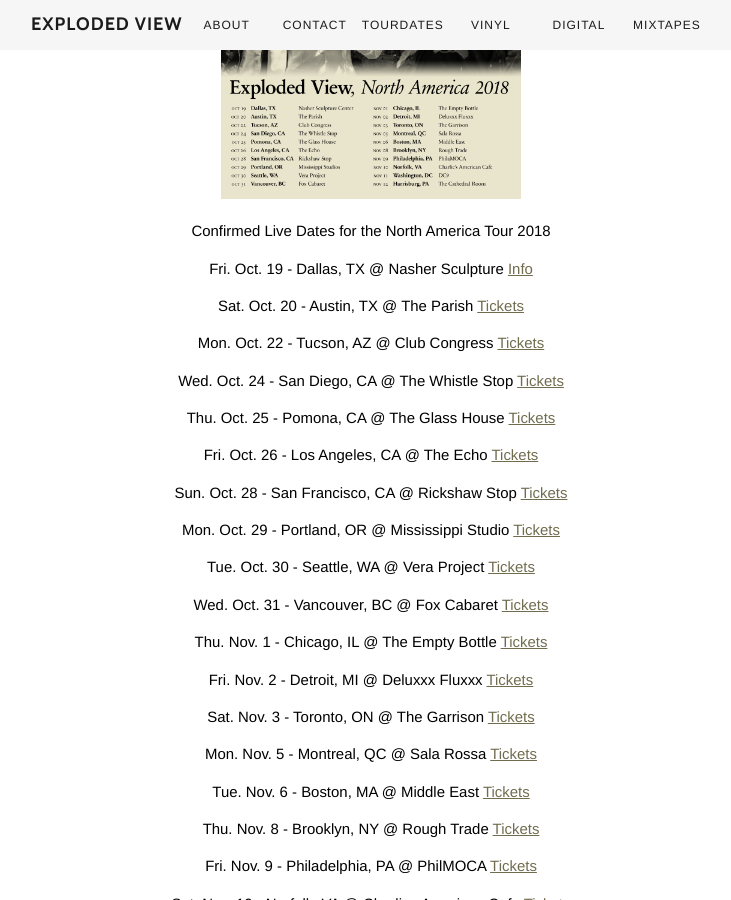
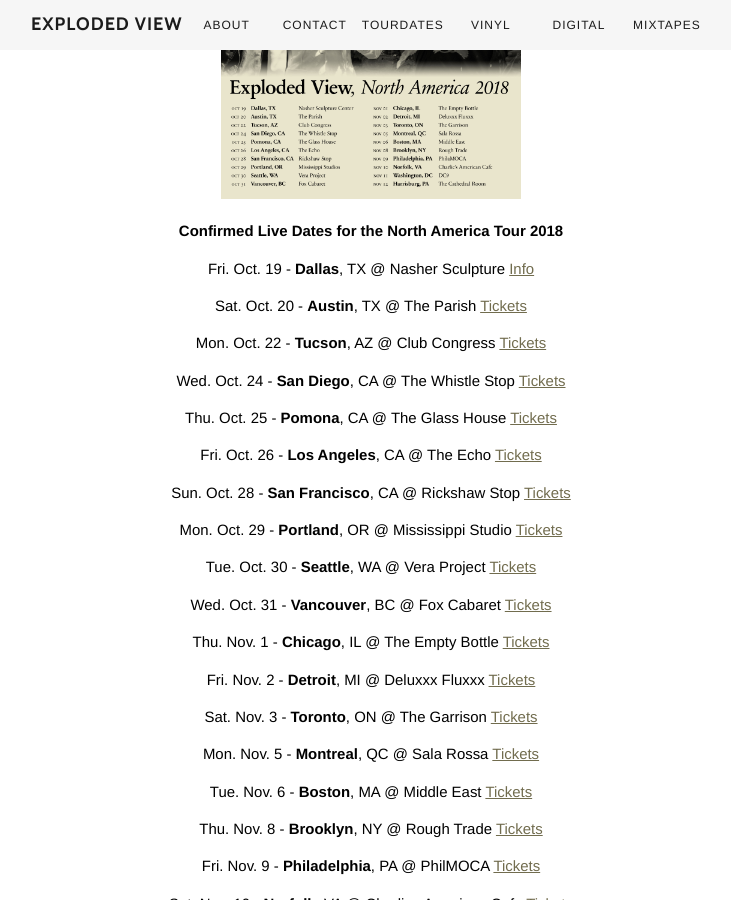
Before and after one commit to explodedviewband/evweb2, a Jekyll site: the page built from _posts/2018-07-10-tourdates-north-america-2018.md, in a window 1280 px wide and 900 px high, scrolled down 257 px. Shown: the whole window, without its empty margins (269-1000 px from the left). Built offline with Jekyll 4.4.1, drawn with Linux system fonts in a browser that asks for light colours; nearby versions of some CDN libraries; some of the changed text lies outside the part shown.

```diff
--- a/_posts/2018-07-10-tourdates-north-america-2018.md
+++ b/_posts/2018-07-10-tourdates-north-america-2018.md
@@ -6,45 +6,46 @@ categories: news
 ---
 ![Tour Dates US Tour 2018]({{site.baseurl}}/assets/sbr209-explodedview-northamerica2018-r3.jpg)
 
-Confirmed Live Dates for the North America Tour 2018
+**Confirmed Live Dates for the North America Tour 2018**
 
 
-Fri. Oct. 19 - Dallas, TX @ Nasher Sculpture [Info](http://www.nashersculpturecenter.org/engage/event?id=620)
 
-Sat. Oct. 20 - Austin, TX @ The Parish [Tickets](https://www.theparishaustin.com/event-details/TWL1853309/exploded-view-at-the-parish/)
+Fri. Oct. 19 - **Dallas**, TX @ Nasher Sculpture [Info](http://www.nashersculpturecenter.org/engage/event?id=620)
 
-Mon. Oct. 22 - Tucson, AZ @ Club Congress [Tickets](https://www.eventbrite.com/e/exploded-view-with-exek-tickets-47539289294)
+Sat. Oct. 20 - **Austin**, TX @ The Parish [Tickets](https://www.theparishaustin.com/event-details/TWL1853309/exploded-view-at-the-parish/)
 
-Wed. Oct. 24 - San Diego, CA @ The Whistle Stop [Tickets](https://www.songkick.com/concerts/34452469-exploded-view-at-whistle-stop)
+Mon. Oct. 22 - **Tucson**, AZ @ Club Congress [Tickets](https://www.eventbrite.com/e/exploded-view-with-exek-tickets-47539289294)
 
-Thu. Oct. 25 - Pomona, CA @ The Glass House [Tickets](https://www.ticketfly.com/event/1720082-exploded-view-pomona/)
+Wed. Oct. 24 - **San Diego**, CA @ The Whistle Stop [Tickets](https://www.songkick.com/concerts/34452469-exploded-view-at-whistle-stop)
 
-Fri. Oct. 26 - Los Angeles, CA @ The Echo [Tickets](https://www.ticketfly.com/purchase/event/1722392)
+Thu. Oct. 25 - **Pomona**, CA @ The Glass House [Tickets](https://www.ticketfly.com/event/1720082-exploded-view-pomona/)
 
-Sun. Oct. 28 - San Francisco, CA @ Rickshaw Stop [Tickets](https://www.ticketfly.com/purchase/event/1720254)
+Fri. Oct. 26 - **Los Angeles**, CA @ The Echo [Tickets](https://www.ticketfly.com/purchase/event/1722392)
 
-Mon. Oct. 29 - Portland, OR @ Mississippi Studio [Tickets](https://www.ticketfly.com/event/1720141-exploded-view-portland/)
+Sun. Oct. 28 - **San Francisco**, CA @ Rickshaw Stop [Tickets](https://www.ticketfly.com/purchase/event/1720254)
 
-Tue. Oct. 30 - Seattle, WA @ Vera Project [Tickets](https://www.ticketfly.com/event/1722857-exploded-view-seattle/)
+Mon. Oct. 29 - **Portland**, OR @ Mississippi Studio [Tickets](https://www.ticketfly.com/event/1720141-exploded-view-portland/)
 
-Wed. Oct. 31 - Vancouver, BC @ Fox Cabaret [Tickets](https://www.ticketfly.com/event/1662175-exploded-view-vancouver/)
+Tue. Oct. 30 - **Seattle**, WA @ Vera Project [Tickets](https://www.ticketfly.com/event/1722857-exploded-view-seattle/)
 
-Thu. Nov. 1 - Chicago, IL @ The Empty Bottle [Tickets](https://www.eventbrite.com/e/exploded-view-the-empty-bottle-tickets-47333960149)
+Wed. Oct. 31 - **Vancouver**, BC @ Fox Cabaret [Tickets](https://www.ticketfly.com/event/1662175-exploded-view-vancouver/)
 
-Fri. Nov. 2 - Detroit, MI @ Deluxxx Fluxxx [Tickets](https://www.ticketfly.com/event/1722455-exploded-view-detroit/)
+Thu. Nov. 1 - **Chicago**, IL @ The Empty Bottle [Tickets](https://www.eventbrite.com/e/exploded-view-the-empty-bottle-tickets-47333960149)
 
-Sat. Nov. 3 - Toronto, ON @ The Garrison [Tickets](https://www.ticketfly.com/event/1661961-exploded-view-ft-anika-toronto/)
+Fri. Nov. 2 - **Detroit**, MI @ Deluxxx Fluxxx [Tickets](https://www.ticketfly.com/event/1722455-exploded-view-detroit/)
 
-Mon. Nov. 5 - Montreal, QC @ Sala Rossa [Tickets](https://www.songkick.com/concerts/34484074-exploded-view-at-la-sala-rossa)
+Sat. Nov. 3 - **Toronto**, ON @ The Garrison [Tickets](https://www.ticketfly.com/event/1661961-exploded-view-ft-anika-toronto/)
 
-Tue. Nov. 6 - Boston, MA @ Middle East [Tickets](https://www.songkick.com/concerts/34451909-exploded-view-at-middle-east-downstairs)
+Mon. Nov. 5 - **Montreal**, QC @ Sala Rossa [Tickets](https://www.songkick.com/concerts/34484074-exploded-view-at-la-sala-rossa)
 
-Thu. Nov. 8 - Brooklyn, NY @ Rough Trade [Tickets](http://www.axs.com/events/356898/exploded-view-tickets)
+Tue. Nov. 6 - **Boston**, MA @ Middle East [Tickets](https://www.songkick.com/concerts/34451909-exploded-view-at-middle-east-downstairs)
 
-Fri. Nov. 9 - Philadelphia, PA @ PhilMOCA [Tickets](https://www.ticketfly.com/event/1670628-exploded-view-anika-philadelphia/)
+Thu. Nov. 8 - **Brooklyn**, NY @ Rough Trade [Tickets](http://www.axs.com/events/356898/exploded-view-tickets)
 
-Sat. Nov. 10 - Norfolk, VA @ Charlies American Cafe [Tickets](https://www.eventbrite.com/e/exploded-view-tba-tickets-47448185801)
+Fri. Nov. 9 - **Philadelphia**, PA @ PhilMOCA [Tickets](https://www.ticketfly.com/event/1670628-exploded-view-anika-philadelphia/)
 
-Sun. Nov. 11 - Washington, DC @ DC9 [Tickets](https://www.ticketfly.com/event/1720434-exploded-view-washington/)
+Sat. Nov. 10 - **Norfolk**, VA @ Charlies American Cafe [Tickets](https://www.eventbrite.com/e/exploded-view-tba-tickets-47448185801)
 
-Mon. Nov. 12 - Harrisburg, PA @ The Cathedral Room
+Sun. Nov. 11 - **Washington**, DC @ DC9 [Tickets](https://www.ticketfly.com/event/1720434-exploded-view-washington/)
+
+Mon. Nov. 12 - **Harrisburg**, PA @ The Cathedral Room
```
